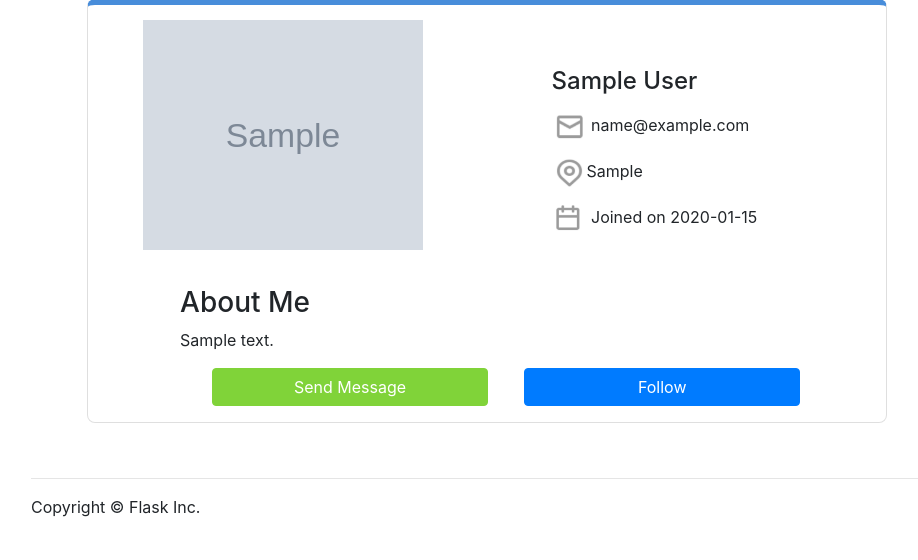
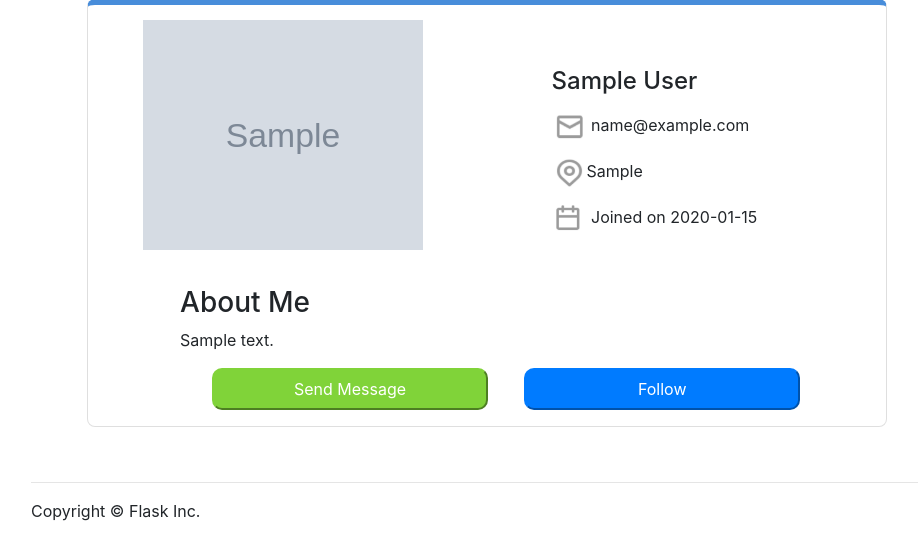
Before and after one commit to jjdale1999/info3180-project1, a Flask app: page /profile/1 in a window 1280 px wide. Shown: the part 137-697 px from the top of the page, without its empty margins (54-972 px from the left). Run offline with Flask 2, Linux system fonts and the light colour scheme; tables that the repository leaves empty hold one stand-in row (values such as "Sample post"); grey boxes marked "Sample" are stand-in pictures; some libraries are stand-ins or nearby versions.

Commit message:
layout for proile/<userid> completed

```diff
--- a/app/static/css/app.css
+++ b/app/static/css/app.css
@@ -26,7 +26,7 @@ body {
 }
 #col3{
     margin-left:20%;
-    margin-top: 30%;
+    margin-top: 33%;
 }
 #col2{
     margin-top: 8%;
@@ -40,11 +40,7 @@ body {
     margin-bottom: 1em;
 }
 
-.greenbtn {
-    color: #fff;
-    background-color: rgb(128,211,57);
-    border-color: rgb(128,211,57);
-  }
+
 
   .smallimg{
     width:35px;
@@ -66,7 +62,15 @@ body {
       margin:2%;
 
   }
+  .greenbtn {
+    color: #fff;
+    background-color: rgb(128,211,57);
+    border-color: rgb(128,211,57);
+  }
   .ubtn{
       margin-left: 2em;
       width:40%;
+      padding: 7px;
+      border-radius: 10px;
+
   }
--- a/app/templates/profile.html
+++ b/app/templates/profile.html
@@ -19,8 +19,8 @@
             <div class="text">
                 <h3>About Me</h3>
                 <p class="card-text"> {{biography}}</p>
-                <button class="btn greenbtn ubtn" type="submit">Send Message</button>
-                <button class="btn btn-primary ubtn" type="submit">Follow</button>
+                <button class=" greenbtn ubtn" type="submit">Send Message</button>
+                <button class=" btn-primary ubtn" type="submit">Follow</button>
             </div>
 
         </div>
```
